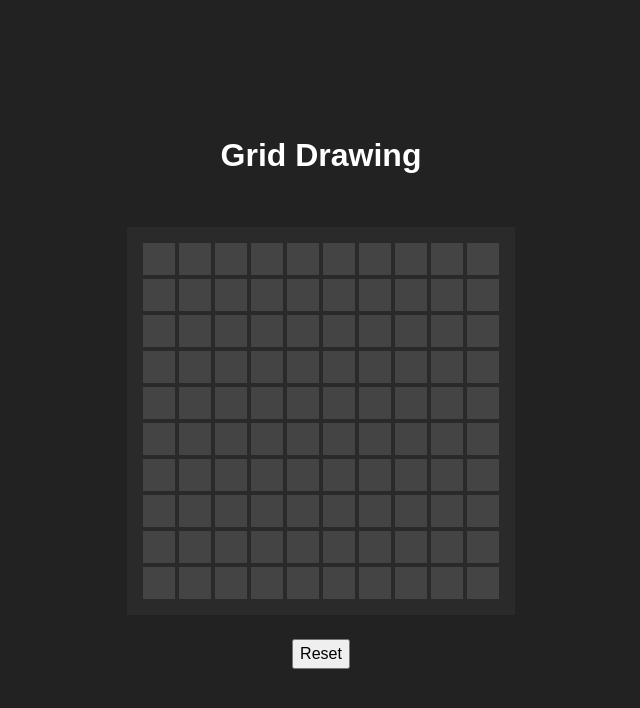
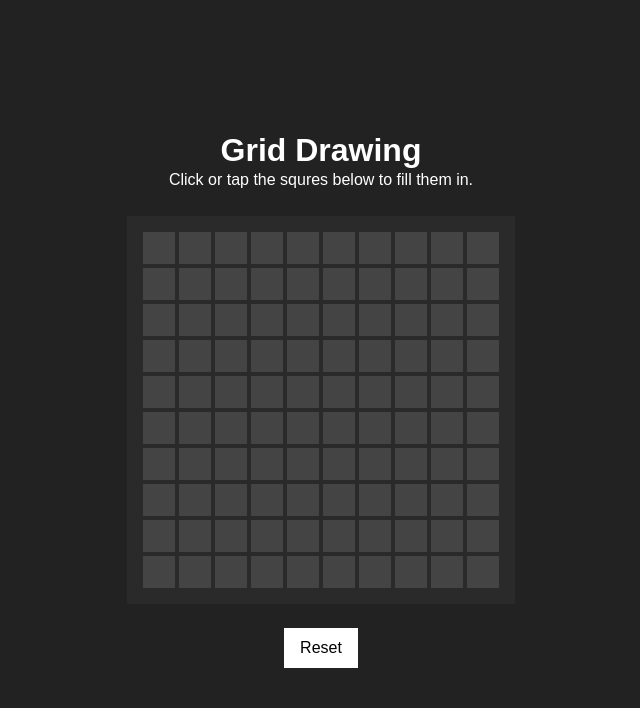
Before and after one commit to TheRyanFurrer/grid-drawing, a plain HTML site: page index.html in a window 1280 px wide. Shown: the whole page, without its empty margins (319-959 px from the left). Drawn offline with Linux system fonts and the light colour scheme.

Commit message:
Cleaned up code and attempted to get new colors to work.

```diff
--- a/css/styles.scss
+++ b/css/styles.scss
@@ -8,20 +8,29 @@ body {
 	place-content: center;
 }
 
+button {
+	background: none;
+	border: none;
+	border-radius: none;
+	margin: 0;
+	padding: 0;
+}
+
 main {
+	text-align: center;
 	h1 {
-		margin-bottom: 3rem;
-		text-align: center;
+		line-height: 1.15;
 	}
+
 	#grid-container {
 		background: #2a2a2a;
-		display: flex;
-		flex-wrap: wrap;
+		display: grid;
+		grid-template-columns: repeat(10, 1fr);
 		gap: 0.25rem;
+		margin-top: 1.5rem;
 		margin-bottom: 1.5rem;
 		padding: 1rem;
-		width: 24.25rem;
-		// width: 50%;
+		height: 100%;
 
 		.grid-block {
 			cursor: pointer;
@@ -40,7 +49,9 @@ main {
 		place-content: center;
 
 		#reset-btn {
-			cursor: hour;
+			background: #fff;
+			cursor: pointer;
+			padding: 0.5rem 1rem;
 		}
 	}
 }
--- a/index.html
+++ b/index.html
@@ -11,6 +11,13 @@
 	<body>
 		<main>
 			<h1>Grid Drawing</h1>
+			<p>Click or tap the squres below to fill them in.</p>
+			<!-- <select name="colors" id="colorSelector">
+				<option value="#fff">White</option>
+				<option value="#F47A60">Red</option>
+				<option value="#60F46D">Green</option>
+				<option value="#60BBF4">Blue</option>
+			</select> -->
 			<div id="grid-container">
 				<div class="grid-block unfilled"></div>
 				<div class="grid-block unfilled"></div>
--- a/js/app.js
+++ b/js/app.js
@@ -1,16 +1,17 @@
-let gridBlock = Array.from(document.querySelectorAll(".grid-block"));
+let gridBlockArr = Array.from(document.querySelectorAll(".grid-block"));
+// let colorSelector = document.getElementById("colorSelector");
 let resetBtn = document.getElementById("reset-btn");
 
-gridBlock.forEach((gridBlock) => {
+gridBlockArr.forEach((gridBlock) => {
 	gridBlock.addEventListener("click", () => {
 		gridBlock.classList.toggle("filled");
 	});
 });
 
 function resetDrawing() {
-	gridBlock.forEach((gridBlock) => {
+	gridBlockArr.forEach((gridBlock) => {
 		gridBlock.classList.remove("filled");
 	});
+	// colorSelector.value = "#fff";
 }
-
 resetBtn.addEventListener("click", resetDrawing);
```
Also changed, not shown: css/styles.css, todo.txt, 1 other file.
